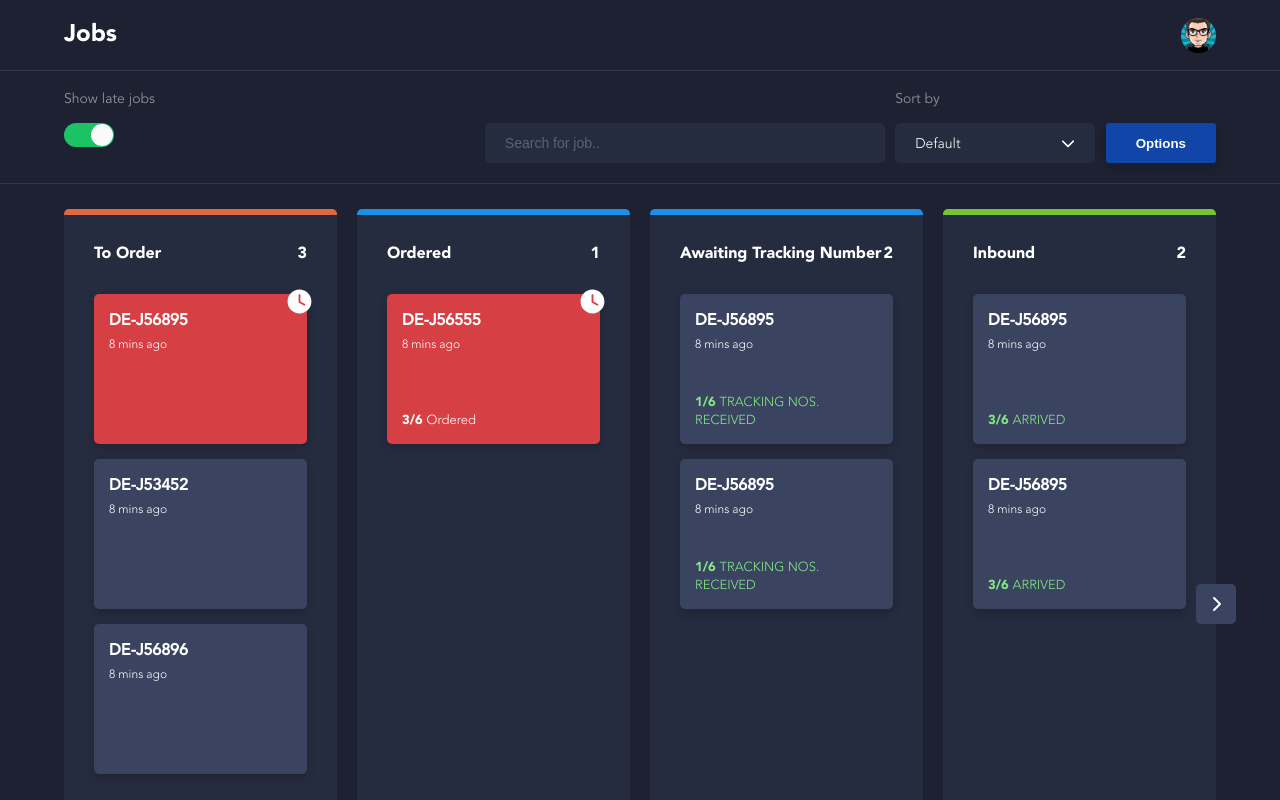
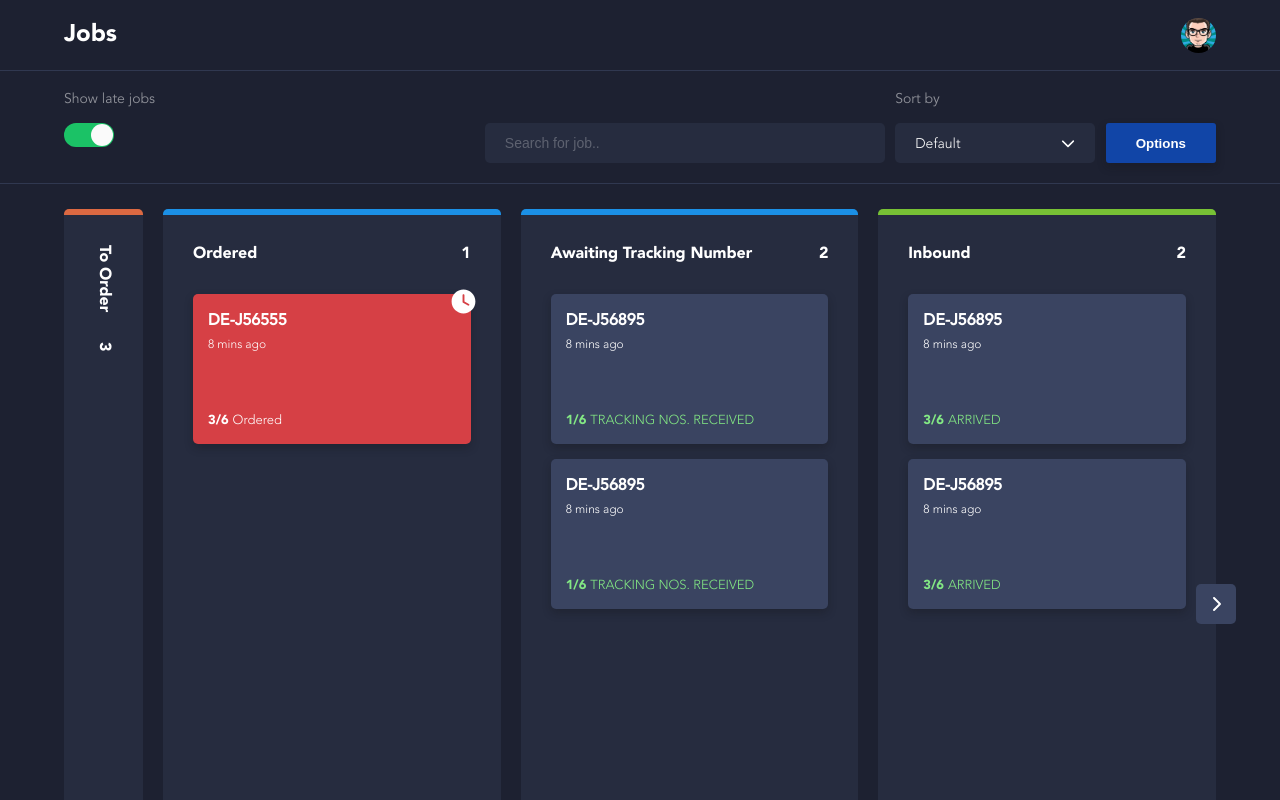
Before and after one commit to emmanuelojiji/jobscreen, a React (Create React App) app: page / in a window 1280 px wide. Shown: the top 800 px of the page. Built offline with nearby package versions, Linux system fonts and the light colour scheme.

Commit message:
Collapsable column implemented

```diff
--- a/src/App.js
+++ b/src/App.js
@@ -23,10 +23,9 @@ const CATEGORY_FILTER = "to_order";
 const multipleUsersArray = [...otherUser, ...AllJobs];
 
 function App() {
-
   useEffect(() => {
- console.log(carouselView)
-  })
+    console.log(carouselView);
+  });
 
   const [showLateJobs, setShowLateJobs] = useState(true);
   const [user, setUser] = useState(DEFAULT_USER);
@@ -91,6 +90,8 @@ function App() {
   const [sidebarVisible, setSidebarVisible] = useState(false);
 
   const [toOrderVisible, setToOrderVisible] = useState(true);
+  const [toOrderExtended, setToOrderExtended] = useState(false);
+
   const [orderedVisible, setOrderedVisible] = useState(true);
   const [awaitingTrackingVisible, setAwaitingTrackingVisible] = useState(true);
   const [inboundVisible, setInboundVisible] = useState(true);
@@ -355,6 +356,14 @@ function App() {
                           category="To Order"
                           borderTopColor="#DC6942"
                           amount_in_category={toOrderState.length}
+                          width={!toOrderExtended && "79px"}
+                          extendedContent={!toOrderExtended && "none"}
+                          changeSize={() =>
+                            toOrderExtended
+                              ? setToOrderExtended(false)
+                              : setToOrderExtended(true)
+                          }
+                          writingMode={!toOrderExtended && "vertical-rl"}
                         >
                           <>
                             {toOrderState.map((job, index) => (
--- a/src/Components/Column.js
+++ b/src/Components/Column.js
@@ -1,14 +1,30 @@
 import "./Column.scss";
 
-const Column = ({ children, category, borderTopColor, opacity, amount_in_category, sidebarVisible }) => {
+const Column = ({
+  children,
+  category,
+  borderTopColor,
+  opacity,
+  width,
+  amount_in_category,
+  sidebarVisible,
+  extendedContent,
+  changeSize,
+  writingMode,
+}) => {
   return (
-    <div className={`Column`} style={{ borderTopColor: borderTopColor, opacity: opacity }}>
-
-      <div className="column-header bold">
+    <div
+      className={`Column`}
+      style={{ borderTopColor: borderTopColor, opacity: opacity, width: width }}
+      onClick={changeSize}
+    >
+      <div className="column-header bold" style={{ writingMode: writingMode }}>
         <span className="category-title">{category}</span>
         <span>{amount_in_category}</span>
       </div>
-      {children}
+      <div className="column-content" style={{ display: extendedContent }}>
+        {children}
+      </div>
     </div>
   );
 };
--- a/src/Components/Column.scss
+++ b/src/Components/Column.scss
@@ -4,7 +4,6 @@
   margin: 0 auto;
   overflow-x: scroll;
   display: flex;
-  gap: 20px;
   overflow: hidden;
   min-height: 100%;
 
@@ -22,7 +21,7 @@
 
 .Column {
   background: #262c3f;
-  min-width: calc(25% - 15px);
+  width: 100%;
   border-top: solid 6px;
   border-radius: 5px;
   padding-top: 30px;
@@ -30,12 +29,17 @@
   padding-right: 30px;
   margin-right: 20px;
   height: 900px;
+  cursor: pointer;
+  display: flex;
+  flex-direction: column;
+  align-items: center;
+  transition: 0.2s ease-in-out;
 
   &:nth-child(4) {
     margin-right: 0;
   }
 
-  transition: 0.2s ease-in-out;
+
 
   @media only screen and (max-width: 600px) {
     width: 100%;
@@ -47,6 +51,11 @@
   display: flex;
   justify-content: space-between;
   color: white;
+  width: 100%;
+}
+
+.column-content {
+  width: 100%;
 }
 
 .category-title {
--- a/src/Components/JobCard.js
+++ b/src/Components/JobCard.js
@@ -25,12 +25,14 @@ const JobCard = ({
         backgroundColor: backgroundColor,
         height: cardOpen ? "150px" : cardHeight,
       }}
-      onClick={() => {
+      onClick={(e) => {
         if (!cardOpen && layout === "condensed") {
           setCardOpen(true);
         } else {
           setCardOpen(false);
         }
+
+        e.stopPropagation();
       }}
     >
       <div
```
